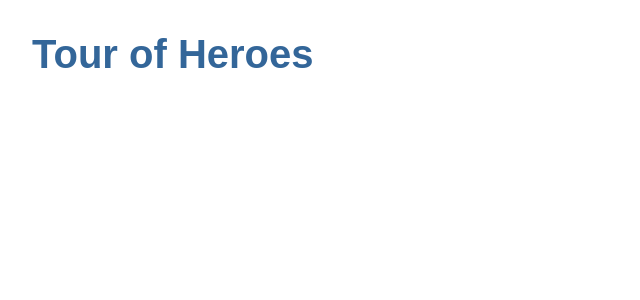
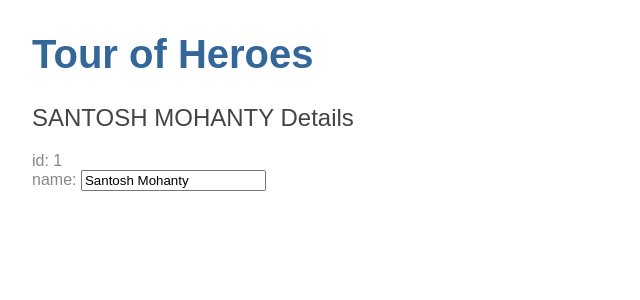
Before and after one commit to santosh-1987/angular_demo, an Angular app: page / in a window 1280 px wide. Shown: the top 300 px of the page, without its empty margins (0-640 px from the left). Built offline with nearby package versions, Linux system fonts and the light colour scheme.

Commit message:
Completed 2nd Phase

```diff
--- a/src/app/app.component.html
+++ b/src/app/app.component.html
@@ -1 +1,2 @@
 <h1>{{title}}</h1>
+<app-heroes></app-heroes>
--- /dev/null
+++ b/src/app/hero.ts
@@ -0,0 +1,4 @@
+export class Hero {
+  id: number;
+  name: string;
+}
--- /dev/null
+++ b/src/app/heroes/heroes.component.html
@@ -0,0 +1,7 @@
+<h2>{{ hero.name | uppercase }} Details</h2>
+<div><span>id: </span>{{hero.id}}</div>
+<div>
+  <label>name:
+    <input [(ngModel)]="hero.name" placeholder="name">
+  </label>
+</div>
--- /dev/null
+++ b/src/app/heroes/heroes.component.ts
@@ -0,0 +1,19 @@
+import { Component, OnInit } from '@angular/core';
+import { Hero } from '../hero';
+
+@Component({
+  selector: 'app-heroes',
+  templateUrl: './heroes.component.html',
+  styleUrls: ['./heroes.component.css']
+})
+export class HeroesComponent implements OnInit {
+  hero: Hero = {
+    id: 1,
+    name: 'Santosh Mohanty'
+  };
+
+  constructor() { }
+
+  ngOnInit() {
+  }
+}
```
Also changed, not shown: src/app/app.module.ts (+6 -3 lines), src/app/heroes/heroes.component.css (added), 1 other file (tests, documents, lock files or other folders).
